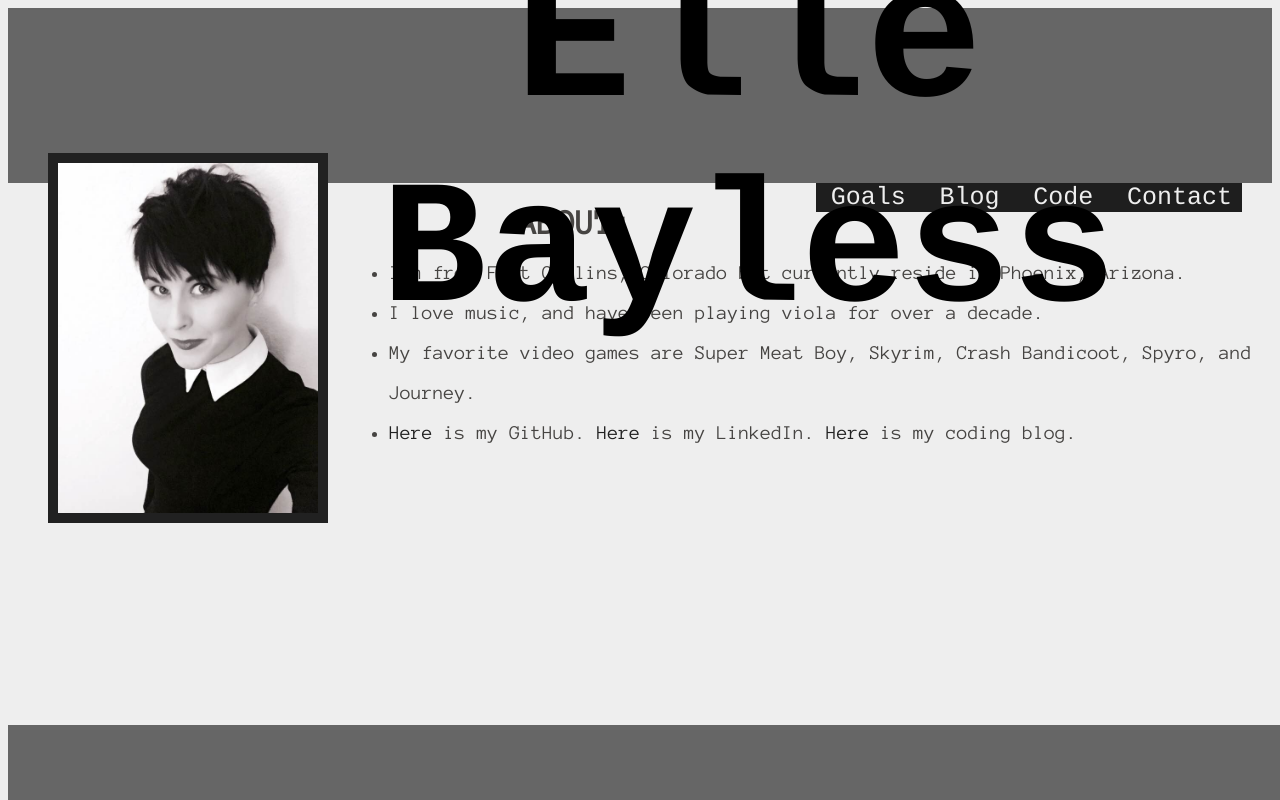
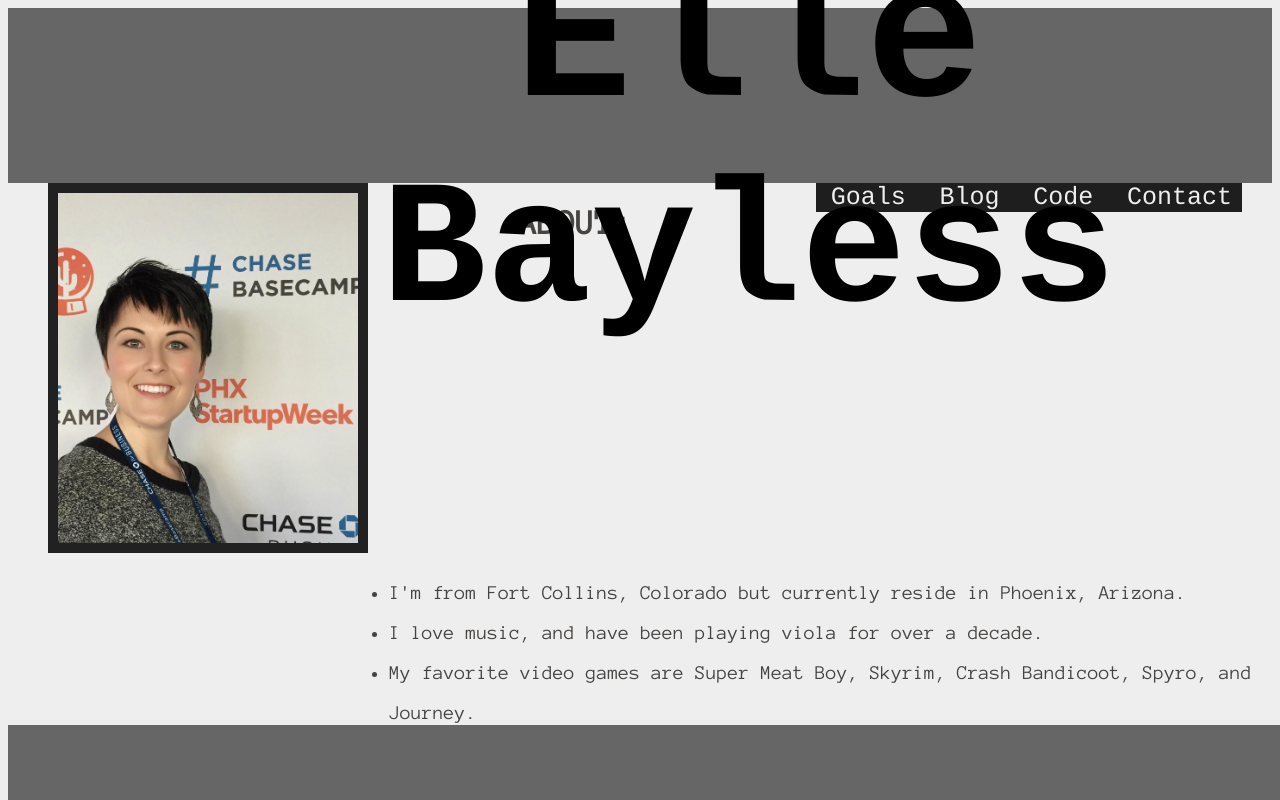
Before and after one commit to arbayls/ellebayless.github.io, a plain HTML site: page index.html in a window 1280 px wide. Drawn offline with Linux system fonts and the light colour scheme; a web font is replaced by a local one.

Commit message:
updated headshot

```diff
--- a/Styles.css
+++ b/Styles.css
@@ -48,10 +48,9 @@ h1 {
 }
 .headshot {
   height: 350px;
-  width: 260px;
+  width: 300px;
   border: 10px solid #212121;
   float: left;
-  margin-top: -30px;
   margin-left: 40px;
 }
 .headshot img {
--- a/index.html
+++ b/index.html
@@ -17,7 +17,7 @@
 					</div>
 			</div>
 			<div class= "headshot">
-				<img src="elleHeadshot.jpg"/>
+				<img src="headshot.jpg">
 			</div>
 			<h2>ABOUT:</h2>
 			<div class= "bullets">
```
Also changed, not shown: contact.html (+1 -1 lines), hello.html (+1 -1 lines), headshot.jpg (added), 1 other file.
